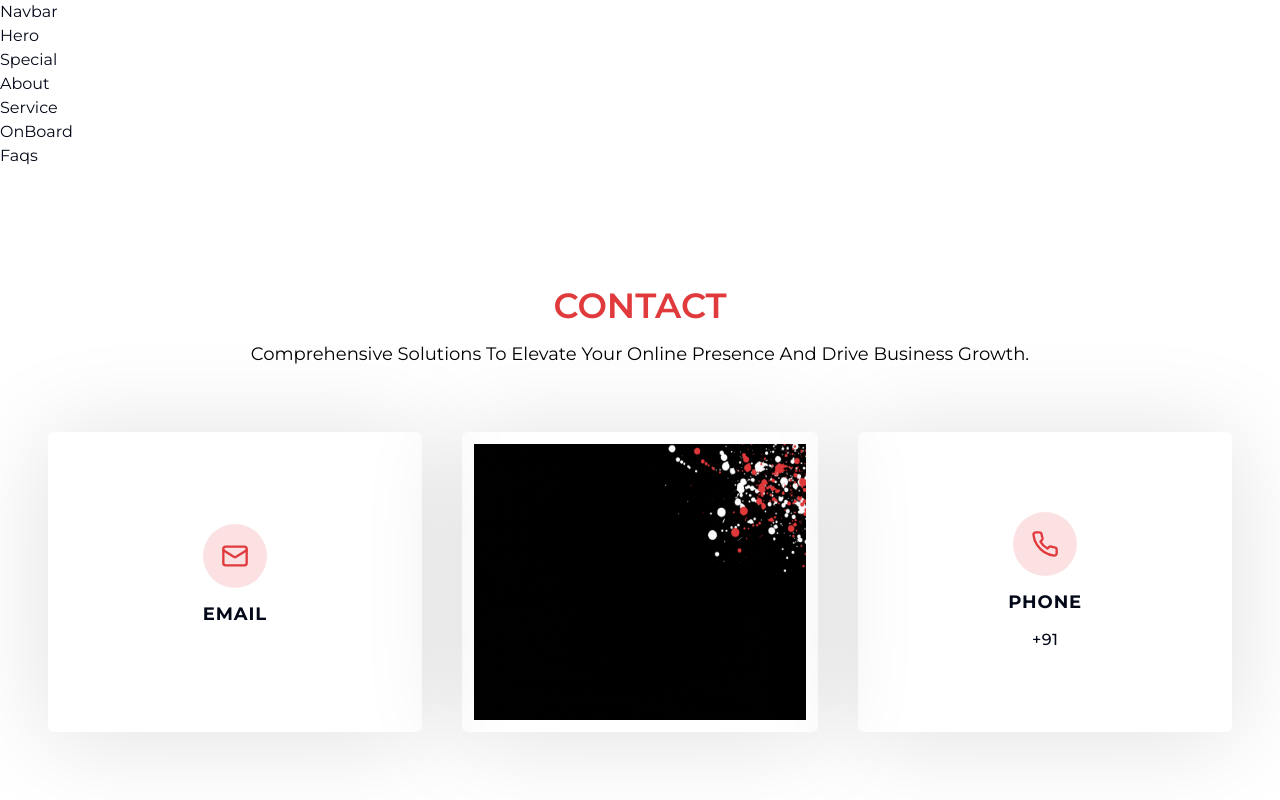
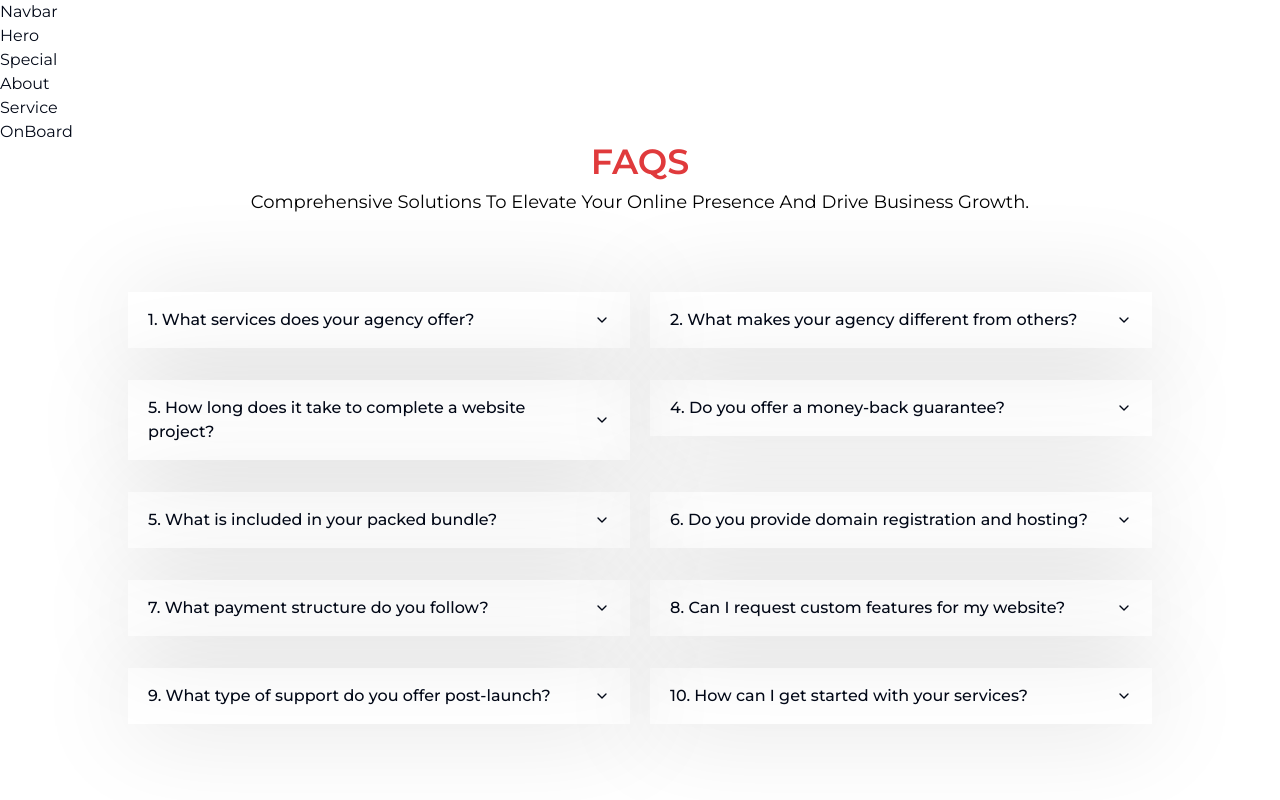
Before and after one commit to raveenrv904/TheNetSense-NextJs, a Next.js app: page / in a window 1280 px wide. Shown: the top 800 px of the page. Built offline with nearby package versions, Linux system fonts and the light colour scheme.

Commit message:
Added Faqs

```diff
--- a/components/Faqs.tsx
+++ b/components/Faqs.tsx
@@ -1,7 +1,41 @@
 import React from "react";
 
+import {
+  Accordion,
+  AccordionContent,
+  AccordionItem,
+  AccordionTrigger,
+} from "@/components/ui/accordion";
+import { FAQS } from "@/constants/index.constants";
+import TitleSection from "./TitleSection";
+
 const Faqs = () => {
-  return <div>Faqs</div>;
+  return (
+    <div className="">
+      <TitleSection
+        title="FAQS"
+        description="Comprehensive solutions to elevate your online presence and drive business growth."
+      />
+      <div className="grid grid-cols-1 lg:grid-cols-2 gap-5 px-5 md:px-32 mt-16">
+        {FAQS.map((item, index) => {
+          return (
+            <Accordion key={index} className="" type="single" collapsible>
+              <AccordionItem value={`${index}`}>
+                <div className="mt-3 text-sm md:text-base">
+                  <AccordionTrigger>{item.question}</AccordionTrigger>
+                </div>
+                <div className="">
+                  <AccordionContent className="px-5 text-justify  shadow-custom">
+                    {item.answer}
+                  </AccordionContent>
+                </div>
+              </AccordionItem>
+            </Accordion>
+          );
+        })}
+      </div>
+    </div>
+  );
 };
 
 export default Faqs;
--- a/components/TitleSection.tsx
+++ b/components/TitleSection.tsx
@@ -7,7 +7,7 @@ type Props = {
 
 const TitleSection = ({ title, description }: Props) => {
   return (
-    <div className="w-full text-center px-4 md:px-0">
+    <div className="w-full text-center px-4 md:px-0 space-y-2">
       <h2 className="text-primary uppercase font-semibold text-2xl md:text-3xl lg:text-[35px]">
         {title}
       </h2>
--- /dev/null
+++ b/components/ui/accordion.tsx
@@ -0,0 +1,58 @@
+"use client";
+
+import * as React from "react";
+import * as AccordionPrimitive from "@radix-ui/react-accordion";
+import { ChevronDown } from "lucide-react";
+
+import { cn } from "@/lib/utils";
+
+const Accordion = AccordionPrimitive.Root;
+
+const AccordionItem = React.forwardRef<
+  React.ElementRef<typeof AccordionPrimitive.Item>,
+  React.ComponentPropsWithoutRef<typeof AccordionPrimitive.Item>
+>(({ className, ...props }, ref) => (
+  <AccordionPrimitive.Item
+    ref={ref}
+    className={cn("shadow-custom", className)}
+    {...props}
+  />
+));
+AccordionItem.displayName = "AccordionItem";
+
+const AccordionTrigger = React.forwardRef<
+  React.ElementRef<typeof AccordionPrimitive.Trigger>,
+  React.ComponentPropsWithoutRef<typeof AccordionPrimitive.Trigger>
+>(({ className, children, ...props }, ref) => (
+  <AccordionPrimitive.Header className="flex">
+    <AccordionPrimitive.Trigger
+      ref={ref}
+      className={cn(
+        "flex flex-1 items-center text-left justify-between px-5 py-4 font-medium transition-all hover:text-primary  [&[data-state=open]>svg]:rotate-180",
+        className
+      )}
+      {...props}
+    >
+      {children}
+      <ChevronDown className="h-4 w-4 shrink-0 transition-transform duration-200" />
+    </AccordionPrimitive.Trigger>
+  </AccordionPrimitive.Header>
+));
+AccordionTrigger.displayName = AccordionPrimitive.Trigger.displayName;
+
+const AccordionContent = React.forwardRef<
+  React.ElementRef<typeof AccordionPrimitive.Content>,
+  React.ComponentPropsWithoutRef<typeof AccordionPrimitive.Content>
+>(({ className, children, ...props }, ref) => (
+  <AccordionPrimitive.Content
+    ref={ref}
+    className="overflow-hidden text-sm transition-all data-[state=closed]:animate-accordion-up data-[state=open]:animate-accordion-down"
+    {...props}
+  >
+    <div className={cn("pb-4 pt-0", className)}>{children}</div>
+  </AccordionPrimitive.Content>
+));
+
+AccordionContent.displayName = AccordionPrimitive.Content.displayName;
+
+export { Accordion, AccordionItem, AccordionTrigger, AccordionContent };
--- a/constants/index.constants.ts
+++ b/constants/index.constants.ts
@@ -50,3 +50,56 @@ export const OURSERVICES = [
   { label: "App Development", link: "/#services" },
   { label: "Other Enquiries", link: "/#services" },
 ];
+
+export const FAQS = [
+  {
+    question: "1. What services does your agency offer?",
+    answer:
+      "Our agency specializes in creating high-converting websites for businesses, including landing pages, e-commerce sites, booking systems, and custom web solutions tailored to your specific needs.",
+  },
+  {
+    question: "2. What makes your agency different from others?",
+    answer:
+      "We prioritize results by focusing on lead generation and conversion optimization. Our services include a complete package with SEO, content writing, Google Analytics integration, and technical support to ensure your website drives business growth.",
+  },
+  {
+    question: "5. How long does it take to complete a website project?",
+    answer:
+      "The typical project timeline is 4-6 weeks, depending on the complexity of the site. We also offer expedited options for clients needing quicker turnarounds.",
+  },
+  {
+    question: "4. Do you offer a money-back guarantee?",
+    answer:
+      "Yes, we provide a 100% money-back guarantee if we fail to meet our agreed-upon deadline, ensuring peace of mind for our clients.",
+  },
+  {
+    question: "5. What is included in your packed bundle?",
+    answer:
+      "Our packed bundle includes logo design, web design, responsive development, copywriting, SEO, Google Analytics setup, one month of ad management, and 720 hours of technical support.",
+  },
+  {
+    question: "6. Do you provide domain registration and hosting?",
+    answer:
+      "Domain registration and hosting are separate costs that clients handle, but we are happy to guide you through the setup process or recommend reliable providers.",
+  },
+  {
+    question: "7. What payment structure do you follow?",
+    answer:
+      "We require an initial payment of 4999 INR to confirm the project and the remaining 5000 INR upon completion. Additional features like e-commerce or booking integrations may incur extra charges.",
+  },
+  {
+    question: "8. Can I request custom features for my website?",
+    answer:
+      "Absolutely! We specialize in custom solutions tailored to your business needs. Whether it’s e-commerce functionality, booking systems, or unique design elements, we can make it happen.",
+  },
+  {
+    question: "9. What type of support do you offer post-launch?",
+    answer:
+      "We offer 720 hours (30 days) of technical support after launch to address any issues or questions, and additional support packages are available if you need extended maintenance.",
+  },
+  {
+    question: "10. How can I get started with your services?",
+    answer:
+      "Getting started is easy! Reach out to us via our contact page or email, and we'll set up a consultation to discuss your needs, goals, and the best options for your business.",
+  },
+];
--- a/package.json
+++ b/package.json
@@ -9,6 +9,7 @@
     "lint": "next lint"
   },
   "dependencies": {
+    "@radix-ui/react-accordion": "^1.2.1",
     "@radix-ui/react-icons": "^1.3.1",
     "@radix-ui/react-slot": "^1.1.0",
     "class-variance-authority": "^0.7.0",
--- a/tailwind.config.ts
+++ b/tailwind.config.ts
@@ -11,66 +11,92 @@ const config = {
   prefix: "",
   theme: {
   	container: {
-      center: true,
-      padding: "2rem",
+  		center: 'true',
+  		padding: '2rem',
   		screens: {
-        "2xl": "1400px",
-      },
+  			'2xl': '1400px'
+  		}
   	},
   	extend: {
   		colors: {
-        border: "hsl(var(--border))",
-        input: "hsl(var(--input))",
-        ring: "hsl(var(--ring))",
-        background: "hsl(var(--background))",
-        foreground: "hsl(var(--foreground))",
-        primary: "#E03A3C",
-        secondary: "#E03A3C26",
+  			border: 'hsl(var(--border))',
+  			input: 'hsl(var(--input))',
+  			ring: 'hsl(var(--ring))',
+  			background: 'hsl(var(--background))',
+  			foreground: 'hsl(var(--foreground))',
+  			primary: '#E03A3C',
+  			secondary: '#E03A3C26',
   			destructive: {
-          DEFAULT: "hsl(var(--destructive))",
-          foreground: "hsl(var(--destructive-foreground))",
+  				DEFAULT: 'hsl(var(--destructive))',
+  				foreground: 'hsl(var(--destructive-foreground))'
   			},
   			muted: {
-          DEFAULT: "hsl(var(--muted))",
-          foreground: "hsl(var(--muted-foreground))",
+  				DEFAULT: 'hsl(var(--muted))',
+  				foreground: 'hsl(var(--muted-foreground))'
   			},
   			accent: {
-          DEFAULT: "hsl(var(--accent))",
-          foreground: "hsl(var(--accent-foreground))",
+  				DEFAULT: 'hsl(var(--accent))',
+  				foreground: 'hsl(var(--accent-foreground))'
   			},
   			popover: {
-          DEFAULT: "hsl(var(--popover))",
-          foreground: "hsl(var(--popover-foreground))",
+  				DEFAULT: 'hsl(var(--popover))',
+  				foreground: 'hsl(var(--popover-foreground))'
   			},
   			card: {
-          DEFAULT: "hsl(var(--card))",
-          foreground: "hsl(var(--card-foreground))",
-        },
+  				DEFAULT: 'hsl(var(--card))',
+  				foreground: 'hsl(var(--card-foreground))'
+  			}
   		},
   		borderRadius: {
-        lg: "var(--radius)",
-        md: "calc(var(--radius) - 2px)",
-        sm: "calc(var(--radius) - 4px)",
+  			lg: 'var(--radius)',
+  			md: 'calc(var(--radius) - 2px)',
+  			sm: 'calc(var(--radius) - 4px)'
   		},
   		keyframes: {
-        "accordion-down": {
-          from: { height: "0" },
-          to: { height: "var(--radix-accordion-content-height)" },
+  			'accordion-down': {
+  				from: {
+  					height: '0'
   				},
-        "accordion-up": {
-          from: { height: "var(--radix-accordion-content-height)" },
-          to: { height: "0" },
+  				to: {
+  					height: 'var(--radix-accordion-content-height)'
+  				}
   			},
+  			'accordion-up': {
+  				from: {
+  					height: 'var(--radix-accordion-content-height)'
+  				},
+  				to: {
+  					height: '0'
+  				}
+  			},
+  			'accordion-down': {
+  				from: {
+  					height: '0'
+  				},
+  				to: {
+  					height: 'var(--radix-accordion-content-height)'
+  				}
+  			},
+  			'accordion-up': {
+  				from: {
+  					height: 'var(--radix-accordion-content-height)'
+  				},
+  				to: {
+  					height: '0'
+  				}
+  			}
   		},
   		boxShadow: {
-        custom: "0px 4px 100px 0px #00000020",
-        customHover: "0px 4px 100px 0px #00000030",
+  			custom: '0px 4px 100px 0px #00000020',
+  			customHover: '0px 4px 100px 0px #00000030'
   		},
   		animation: {
-        "accordion-down": "accordion-down 0.2s ease-out",
-        "accordion-up": "accordion-up 0.2s ease-out",
-      },
-    },
+  			'accordion-down': 'accordion-down 0.2s ease-out',
+  			'accordion-up': 'accordion-up 0.2s ease-out',
+  			'accordion-down': 'accordion-down 0.2s ease-out',
+  			'accordion-up': 'accordion-up 0.2s ease-out'
+  		}
+  	}
   },
   // eslint-disable-next-line @typescript-eslint/no-require-imports
   plugins: [require("tailwindcss-animate")],
```
Also changed, not shown: 1 other file (tests, documents, lock files or other folders). Lines whose indentation alone changed are shown as unchanged.
